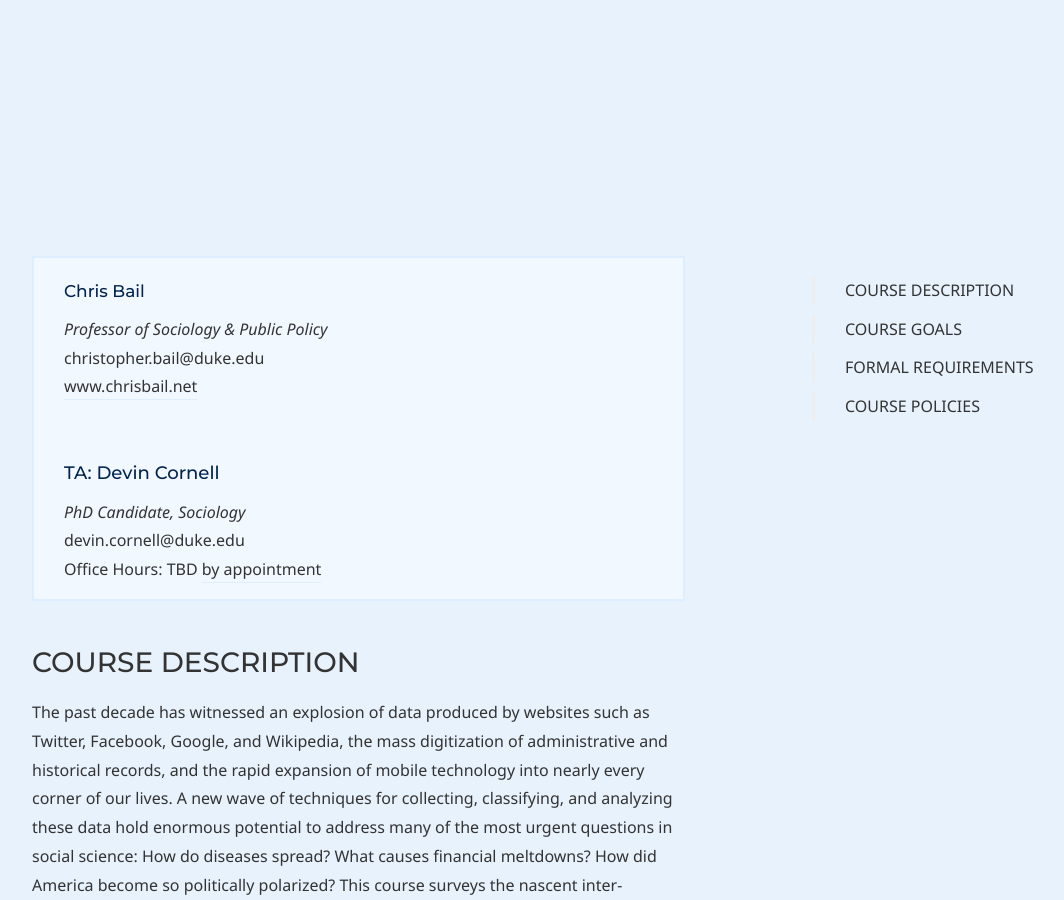
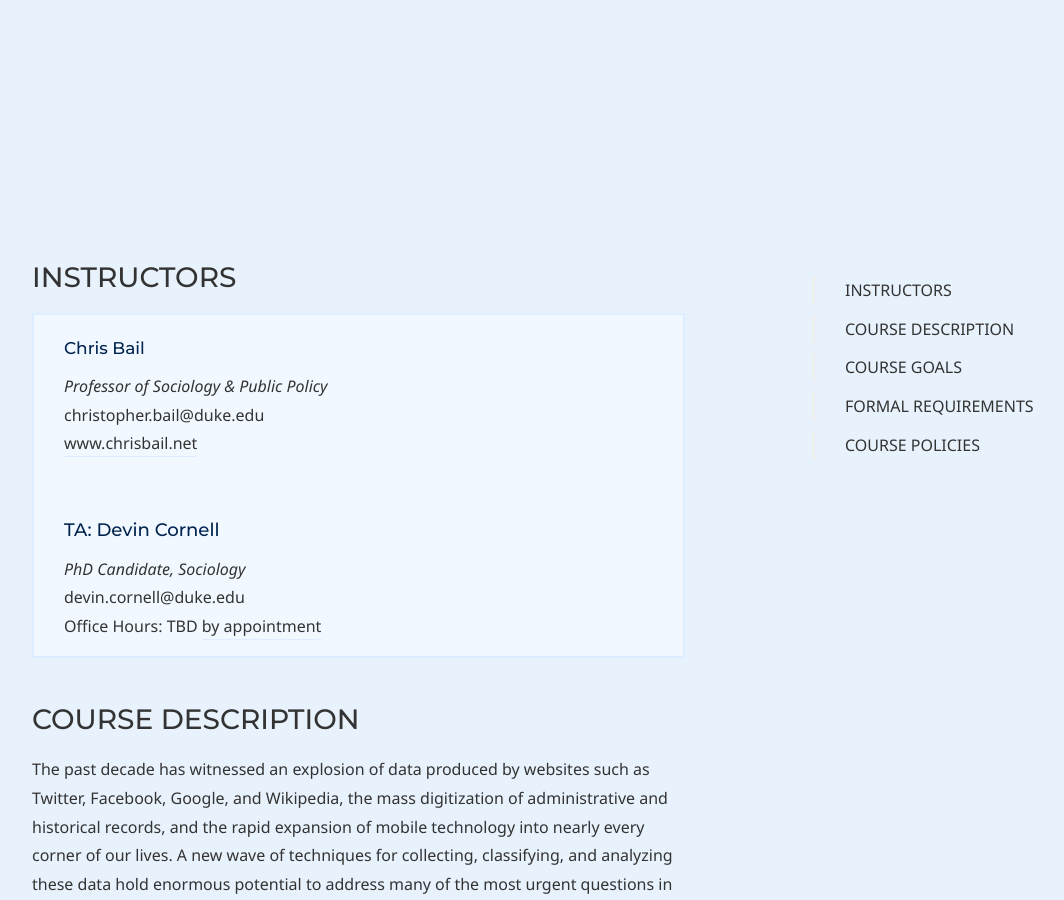
Before and after one commit to dssoc/dssoc.github.io, a Jekyll site: the page built from course.md, in a window 1280 px wide and 900 px high, scrolled down 363 px. Shown: the whole window, without its empty margins (38-1102 px from the left). Built offline with Jekyll 4.4.1, drawn with Linux system fonts in a browser that asks for light colours; some web fonts are replaced.

Commit message:
Update course.md

```diff
--- a/course.md
+++ b/course.md
@@ -13,6 +13,9 @@ description: Duke University, Sociology 367S
 micro_nav: true
 
 ---
+
+### INSTRUCTORS
+
 
 <div class="callout callout--info">
 <p><strong>Chris Bail</strong></p>
```
